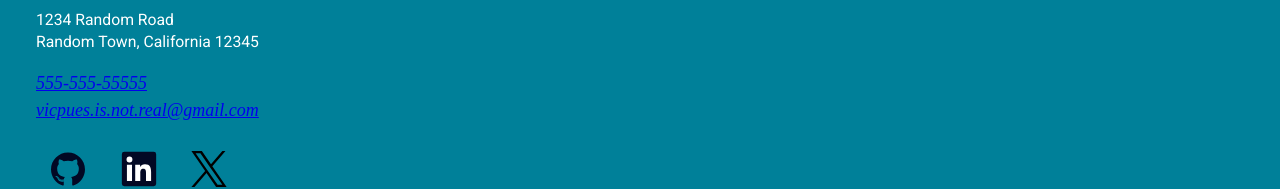
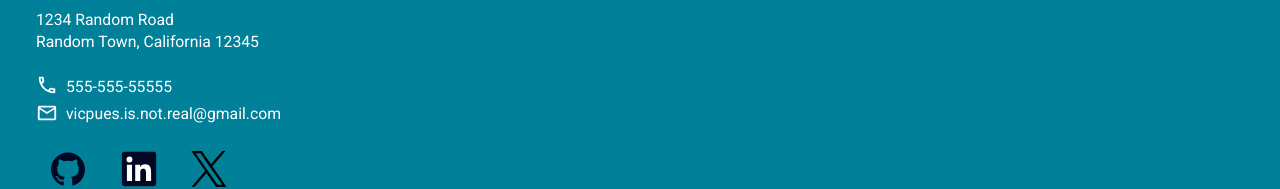
Before and after one commit to vicpues/odin-homepage, a React (Vite) app: page / in a window 1280 px wide. Shown: the part 1401-1590 px from the top of the page. Built offline with nearby package versions, Linux system fonts and the light colour scheme.

Commit message:
feat: Style footer address links

```diff
--- a/src/components/footer/Footer.css
+++ b/src/components/footer/Footer.css
@@ -18,9 +18,16 @@
     font: var(--p-mid);
   }
 
-  p {
+  p,
+  address {
     margin-bottom: 1rem;
     font: var(--p-sml);
+  }
+
+  address :link {
+    color: #ffffff;
+    text-align: center;
+    text-decoration: none;
   }
 
   picture,
@@ -66,4 +73,28 @@
       padding: 2rem;
     }
   }
+
+  address :link {
+    &::before {
+      --size: 1.4em;
+      display: inline-block;
+      position: relative;
+      top: calc(0.2 * var(--size));
+      filter: var(--white-filter); /* CSS is actually really simple /s */
+      margin-right: 0.5em;
+      background-size: contain;
+      background-repeat: no-repeat;
+      width: var(--size);
+      height: var(--size);
+      content: "";
+    }
+
+    &[href^="mailto"]::before {
+      background-image: url("../../assets/icons/email-outline.svg");
+    }
+
+    &[href^="tel"]::before {
+      background-image: url("../../assets/icons/phone-outline.svg");
+    }
+  }
 }
--- a/src/index.css
+++ b/src/index.css
@@ -17,6 +17,8 @@
 
   /* Effects */
   --double-shadow: 0 1rem 2rem #0000000f, 0 0.2rem 0.6rem #0000002b;
+  --white-filter: brightness(0) saturate(100%) invert(98%) sepia(37%)
+    saturate(184%) hue-rotate(188deg) brightness(117%) contrast(100%);
 }
 
 /* Colors */
```
